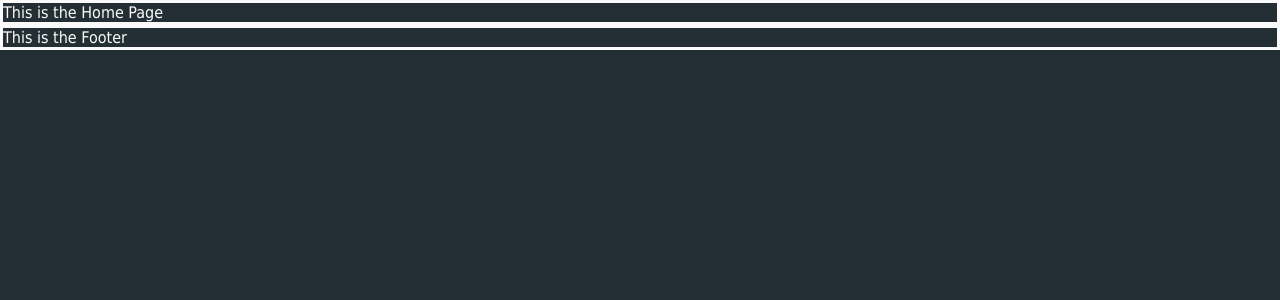
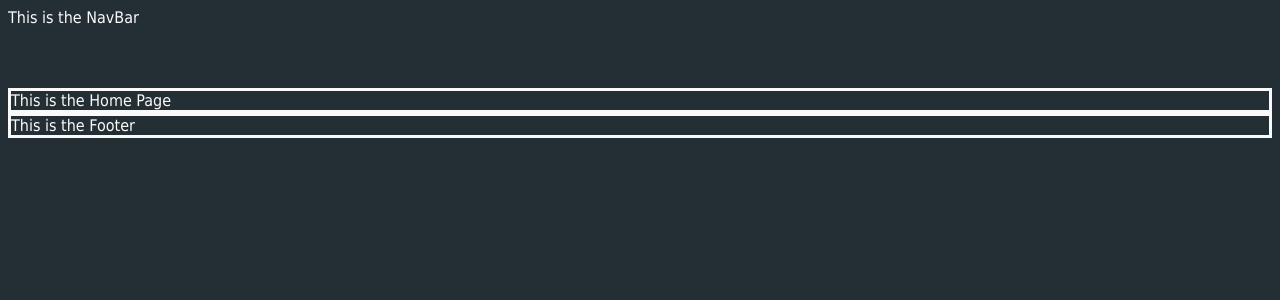
Before and after one commit to 0liseh/olisehsWebsite, a React (Create React App) app in the folder oliseh-frontend/: page / in a window 1280 px wide. Shown: the top 300 px of the page. Built offline with nearby package versions, Linux system fonts and the light colour scheme.

Commit message:
NavBar and footer added

```diff
--- a/oliseh-frontend/src/App.tsx
+++ b/oliseh-frontend/src/App.tsx
@@ -1,18 +1,23 @@
 import { BrowserRouter, Routes, Route} from 'react-router-dom';
+import { Footer } from './components/Footer/Footer';
 import { GlobalStyles } from "./components/GlobasStyles/GlobalStyles";
-import { HomePage } from './pages//HomePage/HomePage';
+import { NavBar } from './components/NavBar/NavBar';
+import { AboutPage } from './pages/AboutPage/AboutPage';
+import { HomePage } from './pages/HomePage/HomePage';
 
 const App = (): JSX.Element => {
   return (
     <>
       <GlobalStyles />
       <BrowserRouter>
+        <NavBar/> {/*Every single page will include a navbar and the routes below*/}
         <Routes>
           <Route path="/" element={<HomePage />} />
-          <Route path="/about"/>
+          <Route path="/about" element={<AboutPage/>}/>
           <Route path="/contact"/>
           <Route path="/projects"/>
         </Routes>
+        <Footer/>
       </BrowserRouter>
     </>
   );
--- a/oliseh-frontend/src/components/NavBar/NavBar.tsx
+++ b/oliseh-frontend/src/components/NavBar/NavBar.tsx
@@ -1,5 +1,9 @@
-import styled from "styled-components"
+import { NavBarContainer } from "../../styles/NavBar/NavBar.styles"
 
-export const NavBar = styled.div`
-    width:100%;
-`;
+export const NavBar = (): JSX.Element => {
+    return(
+        <NavBarContainer>
+            This is the NavBar
+        </NavBarContainer>
+    )
+}
--- a/oliseh-frontend/src/index.css
+++ /dev/null
@@ -1,13 +0,0 @@
-body {
-  margin: 0;
-  font-family: -apple-system, BlinkMacSystemFont, 'Segoe UI', 'Roboto', 'Oxygen',
-    'Ubuntu', 'Cantarell', 'Fira Sans', 'Droid Sans', 'Helvetica Neue',
-    sans-serif;
-  -webkit-font-smoothing: antialiased;
-  -moz-osx-font-smoothing: grayscale;
-}
-
-code {
-  font-family: source-code-pro, Menlo, Monaco, Consolas, 'Courier New',
-    monospace;
-}
--- a/oliseh-frontend/src/index.tsx
+++ b/oliseh-frontend/src/index.tsx
@@ -1,6 +1,5 @@
 import React from 'react';
 import ReactDOM from 'react-dom/client';
-import './index.css';
 import App from './App';
 import reportWebVitals from './reportWebVitals';
 
@@ -9,7 +8,7 @@ const root = ReactDOM.createRoot(
 );
 root.render(
   <React.StrictMode>
-    <App />
+    <App/>
   </React.StrictMode>
 );
 
--- a/oliseh-frontend/src/pages/AboutPage/AboutPage.tsx
+++ b/oliseh-frontend/src/pages/AboutPage/AboutPage.tsx
@@ -0,0 +1,5 @@
+export const AboutPage = ():JSX.Element => {
+    return(
+        <div></div>
+    )
+}
--- a/oliseh-frontend/src/pages/HomePage/HomePage.tsx
+++ b/oliseh-frontend/src/pages/HomePage/HomePage.tsx
@@ -1,7 +1,3 @@
-import styled from "styled-components";
-import { Footer } from "../../components/Footer/Footer"
-import { NavBar } from "../../components/NavBar/NavBar"
-
 const HomePageContent = (): JSX.Element => {
     return(
         <div style={{borderStyle:"solid"}}>
@@ -13,9 +9,7 @@ const HomePageContent = (): JSX.Element => {
 export const HomePage = (): JSX.Element => {
     return(
         <div style={{width:"100%", display: "inline-block"}}>
-            <NavBar/>
             <HomePageContent/>
-            <Footer/>
         </div>
     )
 }
--- /dev/null
+++ b/oliseh-frontend/src/styles/NavBar/NavBar.styles.ts
@@ -0,0 +1,17 @@
+import styled from "styled-components";
+
+export const LeftContainer = styled.div`
+
+`;
+
+export const RightContainer = styled.div`
+
+`;
+
+export const NavBarContainer = styled.nav`
+    width: 100%;
+    height: 80px;
+    background-colour: transparent;
+    display: flex;
+    flex-direction: column;
+`;
```
Also changed, not shown: oliseh-frontend/src/App.css (deleted, +0 -38 lines), oliseh-frontend/src/components/NavBar/Routes.tsx (deleted), oliseh-frontend/src/components/NavBar/Title.tsx (deleted), oliseh-frontend/src/logo.svg (deleted).
